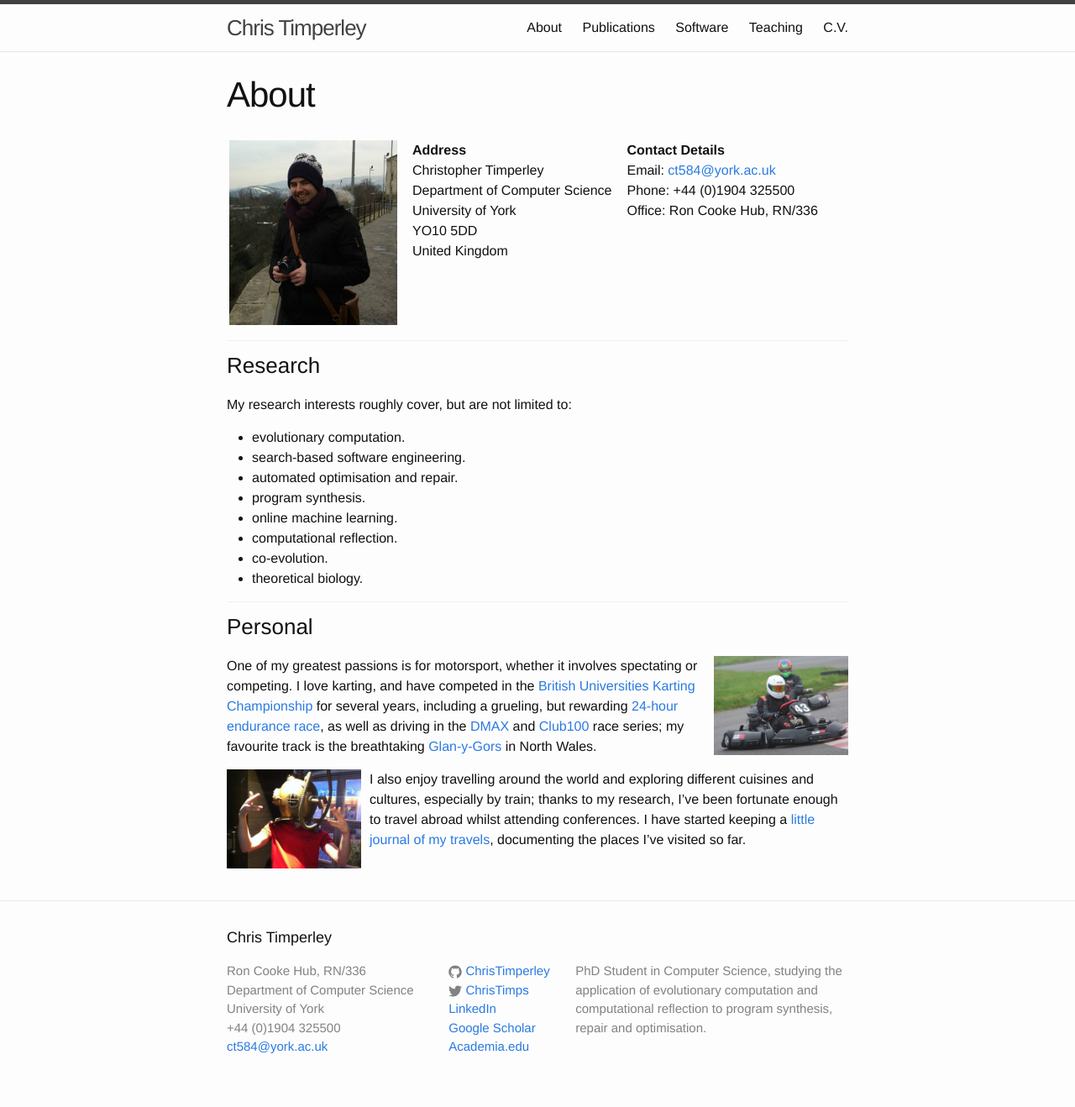
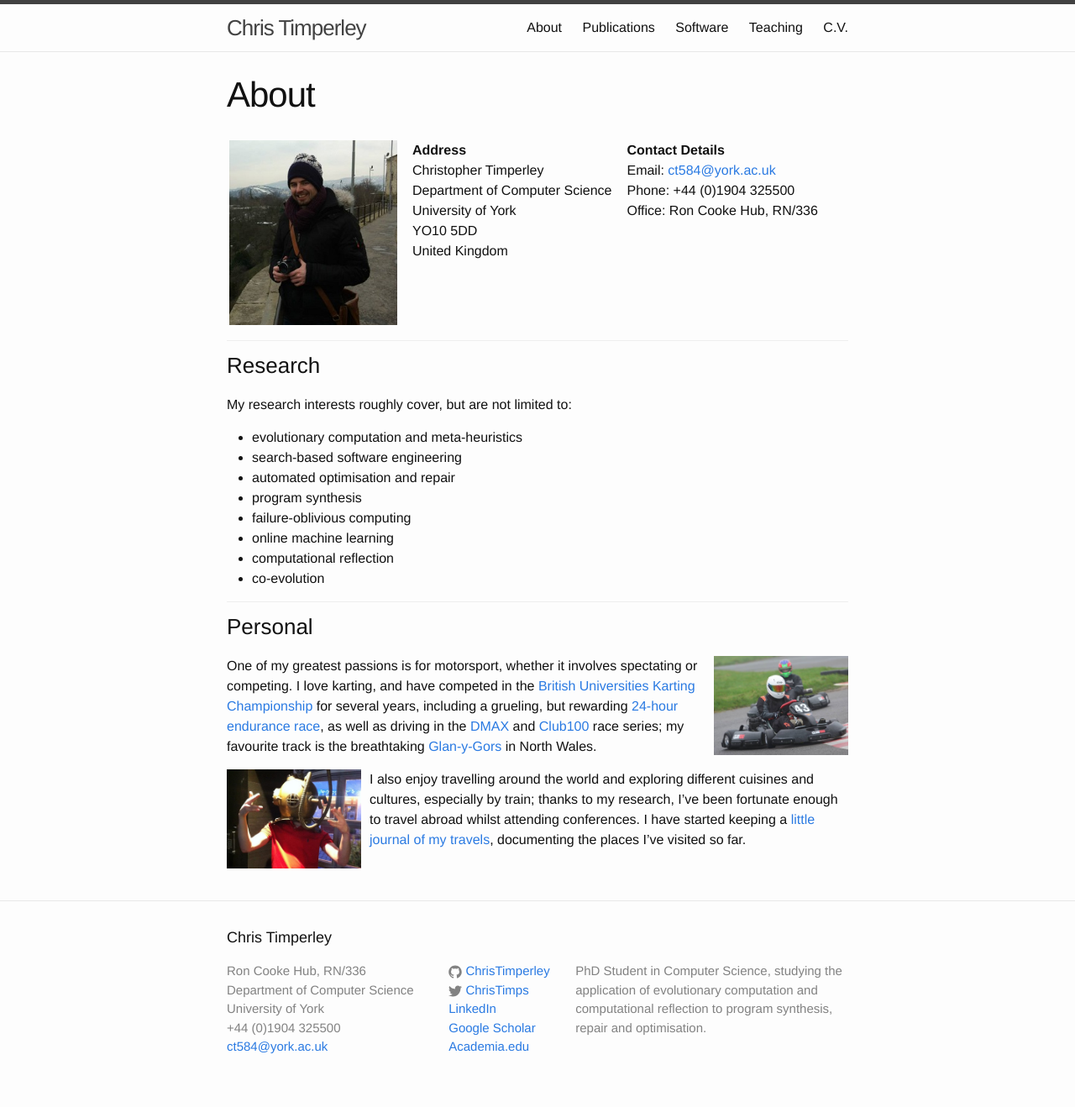
Before and after one commit to ChrisTimperley/ChrisTimperley.github.io, a Jekyll site: the page built from about.md, in a window 1280 px wide. Shown: the whole page at 84% size. Built offline with Jekyll 4.4.1, drawn with Linux system fonts in a browser that asks for light colours.

Commit message:
Update about.md

```diff
--- a/about.md
+++ b/about.md
@@ -32,14 +32,14 @@ permalink: /about/
 
 My research interests roughly cover, but are not limited to:
 
-* evolutionary computation.
-* search-based software engineering.
-* automated optimisation and repair.
-* program synthesis.
-* online machine learning.
-* computational reflection.
-* co-evolution.
-* theoretical biology.
+* evolutionary computation and meta-heuristics
+* search-based software engineering
+* automated optimisation and repair
+* program synthesis
+* failure-oblivious computing
+* online machine learning
+* computational reflection
+* co-evolution
 
 <div class="divider"></div>
 
```
